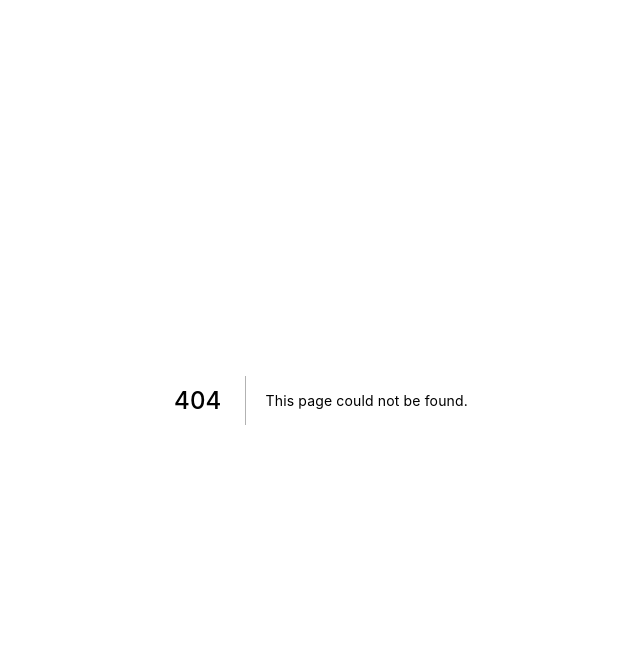
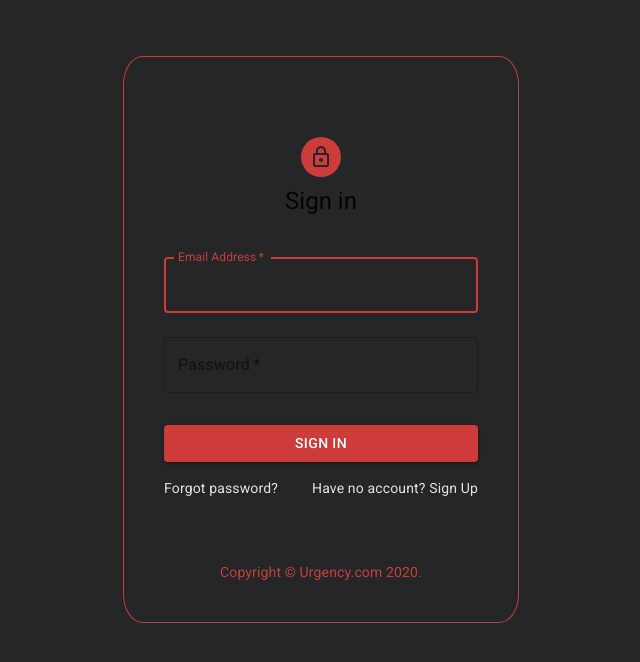
Before and after one commit to Jood80/urgency, a Next.js app: page /signIn in a window 1280 px wide. Before the commit this address had no page. Shown: the top 662 px of the page, without its empty margins (319-959 px from the left). Built offline with nearby package versions, Linux system fonts and the light colour scheme.

Commit message:
adjusting the style of SignUp page

```diff
--- a/components/copyright.js
+++ b/components/copyright.js
@@ -5,7 +5,7 @@ const Copyright = () => (
   <Typography variant="body2" color="secondary" align="center">
     {'Copyright © '}
     <Link color="inherit" href="https://material-ui.com/">
-      Nujood K.
+      Urgency.com
     </Link>{' '}
     {new Date().getFullYear()}
     {'.'}
--- a/pages/login.js
+++ b/pages/signIn.js
@@ -2,18 +2,17 @@ import React from 'react'
 import Avatar from '@material-ui/core/Avatar'
 import Button from '@material-ui/core/Button'
 import TextField from '@material-ui/core/TextField'
-import FormControlLabel from '@material-ui/core/FormControlLabel'
-import Checkbox from '@material-ui/core/Checkbox'
 import Link from '@material-ui/core/Link'
 import Grid from '@material-ui/core/Grid'
 import Box from '@material-ui/core/Box'
 import LockOutlinedIcon from '@material-ui/icons/LockOutlined'
 import Typography from '@material-ui/core/Typography'
 import Container from '@material-ui/core/Container'
+
 import Copyright from '../components/copyright'
-import useStyles from '../styles/login.style'
+import useStyles from '../styles/SignInAndSignUp.style'
 
-const Login = (props) => {
+const SignIn = (props) => {
   const classes = useStyles(props)
 
   return (
@@ -46,6 +45,7 @@ const Login = (props) => {
               autoFocus
             />
             <TextField
+              color="secondary"
               variant="outlined"
               margin="normal"
               required
@@ -56,10 +56,7 @@ const Login = (props) => {
               id="password"
               autoComplete="current-password"
             />
-            <FormControlLabel
-              control={<Checkbox value="remember" color="secondary" />}
-              label="Remember me"
-            />
+
             <Button
               type="submit"
               fullWidth
@@ -83,12 +80,12 @@ const Login = (props) => {
             </Grid>
           </form>
         </div>
-      </Box>
-      <Box mt={8}>
-        <Copyright />
+        <Box mt={8}>
+          <Copyright />
+        </Box>
       </Box>
     </Container>
   )
 }
 
-export default Login
+export default SignIn
--- a/styles/login.style.js
+++ b/styles/SignInAndSignUp.style.js
@@ -2,7 +2,7 @@ import { makeStyles } from '@material-ui/core/styles'
 
 const useStyles = makeStyles((theme) => ({
   root: {
-    marginTop: theme.spacing(8),
+    marginTop: theme.spacing(7),
   },
   paper: {
     marginTop: theme.spacing(4),
@@ -16,7 +16,7 @@ const useStyles = makeStyles((theme) => ({
   },
   form: {
     width: '100%',
-    marginTop: theme.spacing(1),
+    marginTop: theme.spacing(3),
   },
   submit: {
     margin: theme.spacing(3, 0, 2),
```
Also changed, not shown: 1 other file (tests, documents, lock files or other folders).
